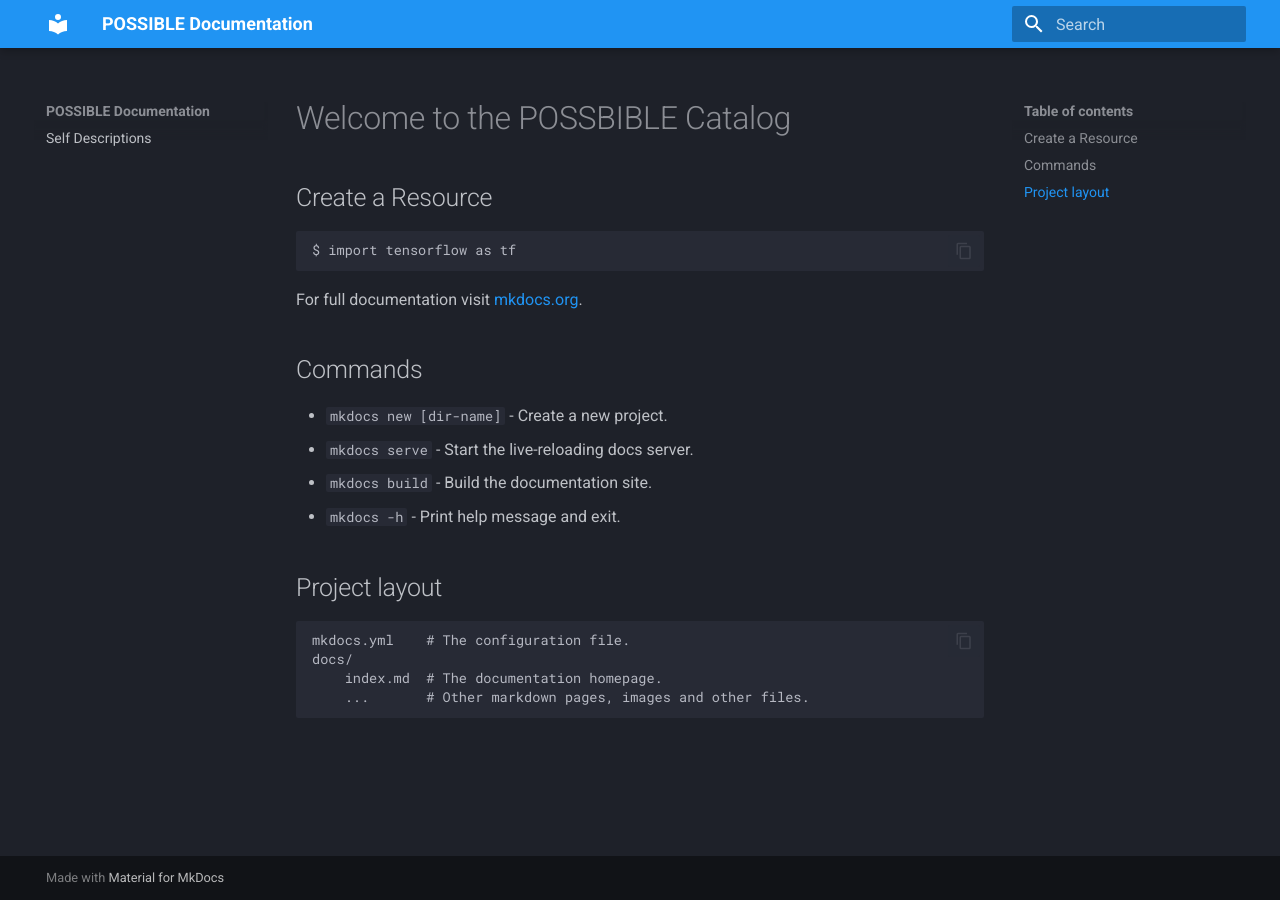
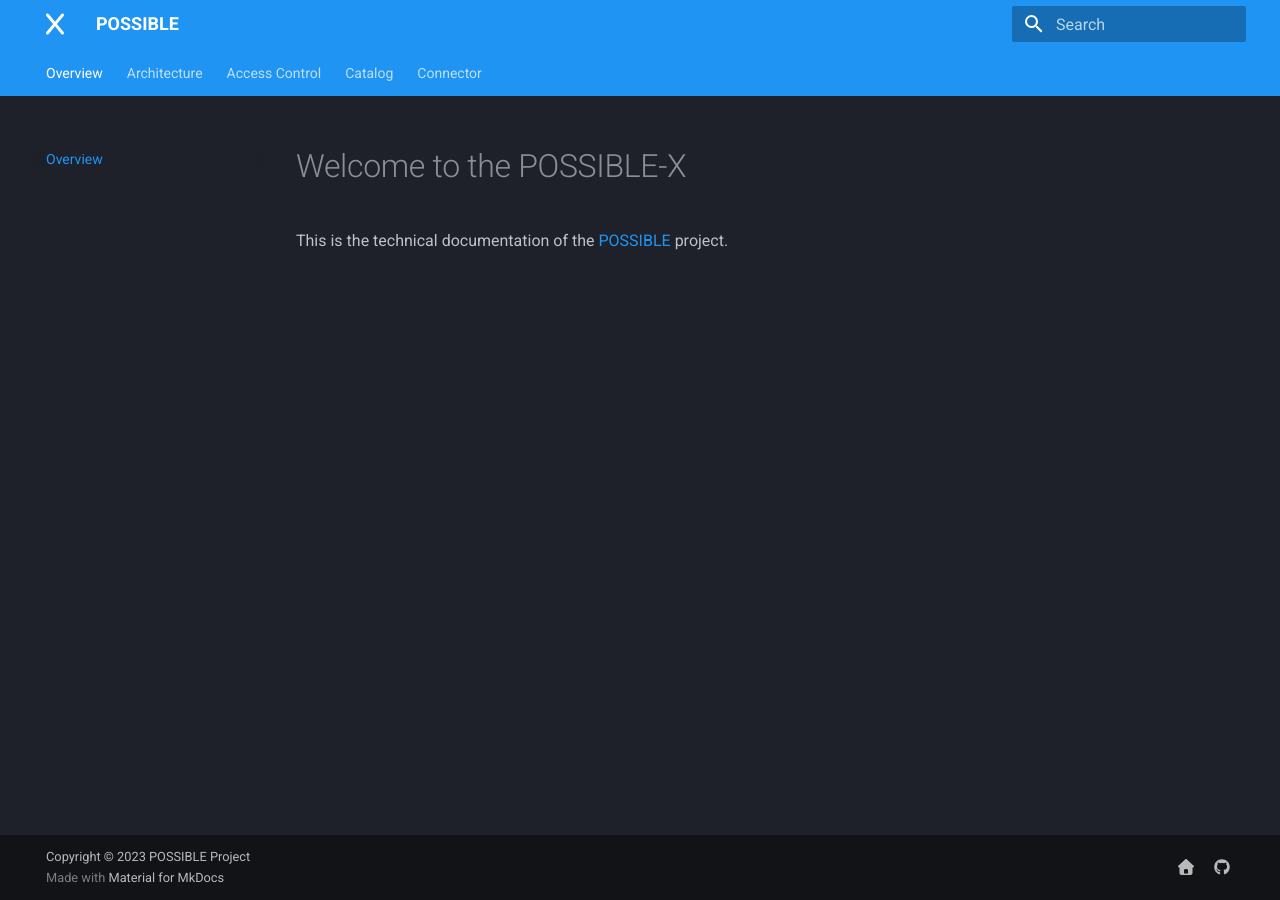
Before and after one commit to POSSIBLE-X/documentation, an MkDocs documentation site: the page built from docs/index.md, in a window 1280 px wide. Built offline with MkDocs 1.6.1 and Material for MkDocs 9.7.7, drawn with Linux system fonts in a browser that asks for light colours.

Commit message:
Add structure to MkDocs

````diff
--- a/docs/index.md
+++ b/docs/index.md
@@ -1,24 +1,3 @@
-# Welcome to the POSSBIBLE Catalog
+# Welcome to the POSSIBLE-X
 
-## Create a Resource
-
-
-``` sh
-$ import tensorflow as tf
-```
-
-For full documentation visit [mkdocs.org](https://www.mkdocs.org).
-
-## Commands
-
-* `mkdocs new [dir-name]` - Create a new project.
-* `mkdocs serve` - Start the live-reloading docs server.
-* `mkdocs build` - Build the documentation site.
-* `mkdocs -h` - Print help message and exit.
-
-## Project layout
-
-    mkdocs.yml    # The configuration file.
-    docs/
-        index.md  # The documentation homepage.
-        ...       # Other markdown pages, images and other files.
+This is the technical documentation of the [POSSIBLE](https://www.possible-gaia-x.eu/) project.
--- a/mkdocs.yml
+++ b/mkdocs.yml
@@ -1,4 +1,4 @@
-site_name: POSSIBLE Documentation
+site_name: POSSIBLE
 
 theme:
   name: material
@@ -6,7 +6,21 @@
     primary: blue
     scheme: slate
   features:
+    - navigation.tabs
     - content.code.copy
+    - navigation.indexes
+  icon:
+    logo: fontawesome/solid/x
+
+copyright: Copyright &copy; 2023 POSSIBLE Project
+
+extra:
+  social:
+    - icon: fontawesome/solid/house
+      link: https://www.possible-gaia-x.eu/
+    - icon: fontawesome/brands/github
+      link: https://github.com/POSSIBLE-X
+
 
 markdown_extensions:
   - admonition
@@ -20,4 +34,13 @@
   - pymdownx.superfences
 
 nav:
-  - Self Descriptions: self-descriptions.md
+  - Overview: index.md
+  - Architecture:
+    - architecture/index.md
+  - Access Control:
+    - access-control/index.md
+  - Catalog:
+    - catalog/index.md
+    - Self Descriptions: catalog/self-descriptions.md
+  - Connector:
+    - connector/index.md
````
Also changed, not shown: README.md (+1 -0 lines), docs/architecture/index.md (added, +1 -0 lines), docs/catalog/index.md (added, +1 -0 lines), docs/connector/index.md (added, +1 -0 lines), docs/access-control/index.md (added), docs/catalog/self-descriptions.md (renamed from docs/self-descriptions.md).
